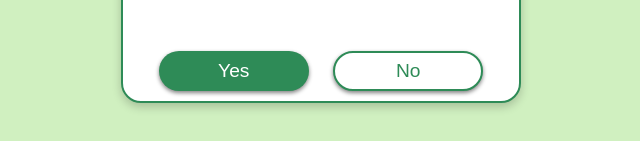
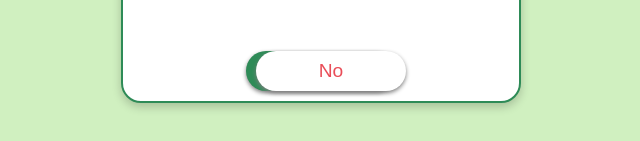
Before and after one commit to emredevecii/crush, a plain HTML site: page index.html in a window 1280 px wide. Shown: the part 532-673 px from the top of the page, without its empty margins (319-959 px from the left). Drawn offline with Linux system fonts and the light colour scheme.

Commit message:
Update style.css

```diff
--- a/style.css
+++ b/style.css
@@ -63,6 +63,8 @@ button.yes-btn {
 
 button.no-btn {
     background: white;
-    color: #2e8b57;
-    border: 2px solid #2e8b57;
+    color: #e94d58;
+    position: absolute;
+    left: 50%;
+    transform: translateX(-50%);
 }
```
